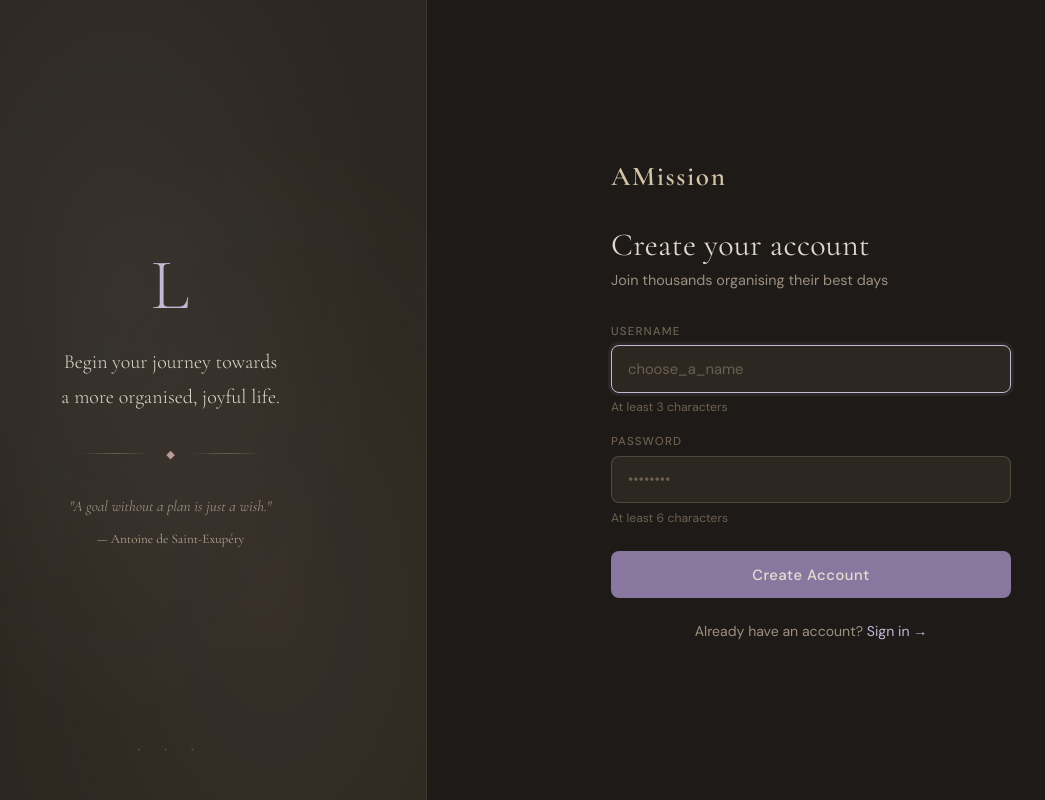
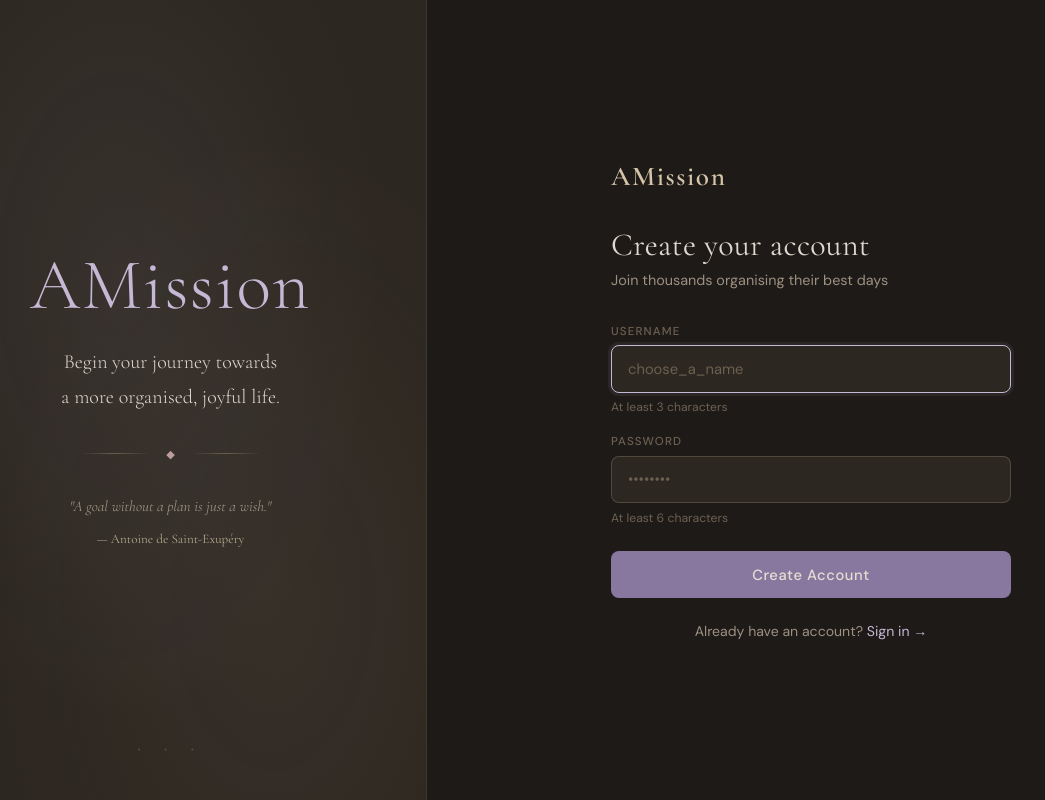
Before and after one commit to itisbipasha/AMission, a Flask app: page /signup in a window 1280 px wide. Shown: the whole page, without its empty margins (85-1130 px from the left). Run offline with Flask 3, Linux system fonts and the light colour scheme.

Commit message:
title fixed

```diff
--- a/templates/login.html
+++ b/templates/login.html
@@ -5,7 +5,7 @@
 <div class="auth-page">
   <div class="auth-art">
     <div class="art-inner">
-      <div class="brand-monogram">L</div>
+      <div class="brand-monogram">AMission</div>
       <p class="art-tagline">Your tasks, elegantly organised.<br>Your day, beautifully owned.</p>
       <div class="art-ornament">
         <span></span><span class="diamond">◆</span><span></span>
--- a/templates/signup.html
+++ b/templates/signup.html
@@ -5,7 +5,7 @@
 <div class="auth-page">
   <div class="auth-art">
     <div class="art-inner">
-      <div class="brand-monogram">L</div>
+      <div class="brand-monogram">AMission</div>
       <p class="art-tagline">Begin your journey towards<br>a more organised, joyful life.</p>
       <div class="art-ornament">
         <span></span><span class="diamond">◆</span><span></span>
```
